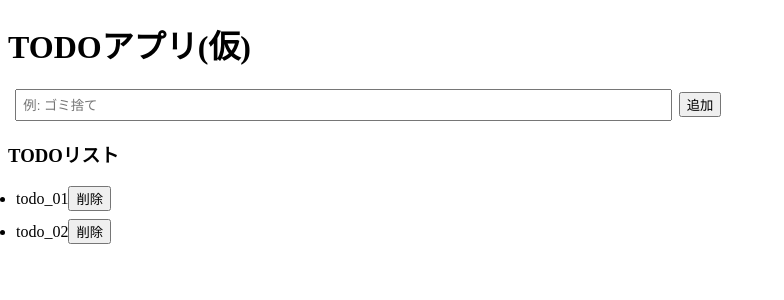
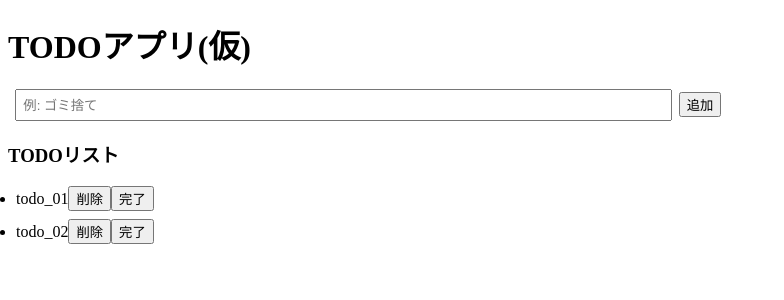
Before and after one commit to higunito/react-ts-sample, a React (Vite) app: page / in a window 1280 px wide. Shown: the top 300 px of the page, without its empty margins (0-784 px from the left). Built offline with nearby package versions, Linux system fonts and the light colour scheme.

Commit message:
add button to toggle todos

```diff
--- a/src/App.tsx
+++ b/src/App.tsx
@@ -8,8 +8,8 @@ function App() {
   //todoをStateで管理。seedsで初期化
   const [todos, setTodos] = useState(todoSeed);
 
-
-  const click = (): void => {
+  //新しいTODOを追加する関数
+  const addTodo = (): void => {
     if (!text) {
       console.log('中身が空です')
     } else {
@@ -23,15 +23,32 @@ function App() {
       setText('');
       console.log('追加しました')
     }
-
   };
 
-  const deleteTodo = (id: string) => {
+  //TODOを削除する関数
+  const deleteTodo = (id: string): void => {
     // const newTodos = todos.filter((todo) => todo.id !== id);
     // console.log(newTodos);
     setTodos(todos => todos.filter((todo) => todo.id !== id));
     console.log('delete');
   };
+
+  //TODOを完了する関数
+  const toggleTodo = (id: string): void => {
+    const newTodos = todos.map((todo) => {
+      if (todo.id === id ) {
+        todo.completed = !todo.completed;
+        return todo;
+      } else {
+        return todo;
+      }
+
+    });
+    setTodos(newTodos);
+    console.log(`ID: ${id}のTODOを完了しました`);
+  }
+
+
 
   return (
     <>
@@ -45,7 +62,7 @@ function App() {
             onChange={(e) => setText(e.target.value)}
           />
           {/* 関数の実行結果ではなく、関数をオブジェクトとしてそのままonClickに渡す */}
-          <button onClick={click}>
+          <button onClick={addTodo}>
             追加
           </button>
         </form>
@@ -57,9 +74,16 @@ function App() {
             //<li />をFragmentで囲むとFragmentにもkeyを渡せとエラーが出る
             <li key={todo.id}>
               {todo.text}
+              {/* 条件付きレンダー */}
+              {todo.completed && '✅'}
+              {/* 削除ボタン */}
               {/* 実行結果(戻り値)ではなく関数自体をそのまま渡す */}
               <button onClick={() => deleteTodo(todo.id)}>
                 削除
+              </button>
+              {/* 完了ボタン */}
+              <button onClick={() => toggleTodo(todo.id)}>
+                {todo.completed ? '取消' : '完了'}
               </button>
             </li>
           )
```
